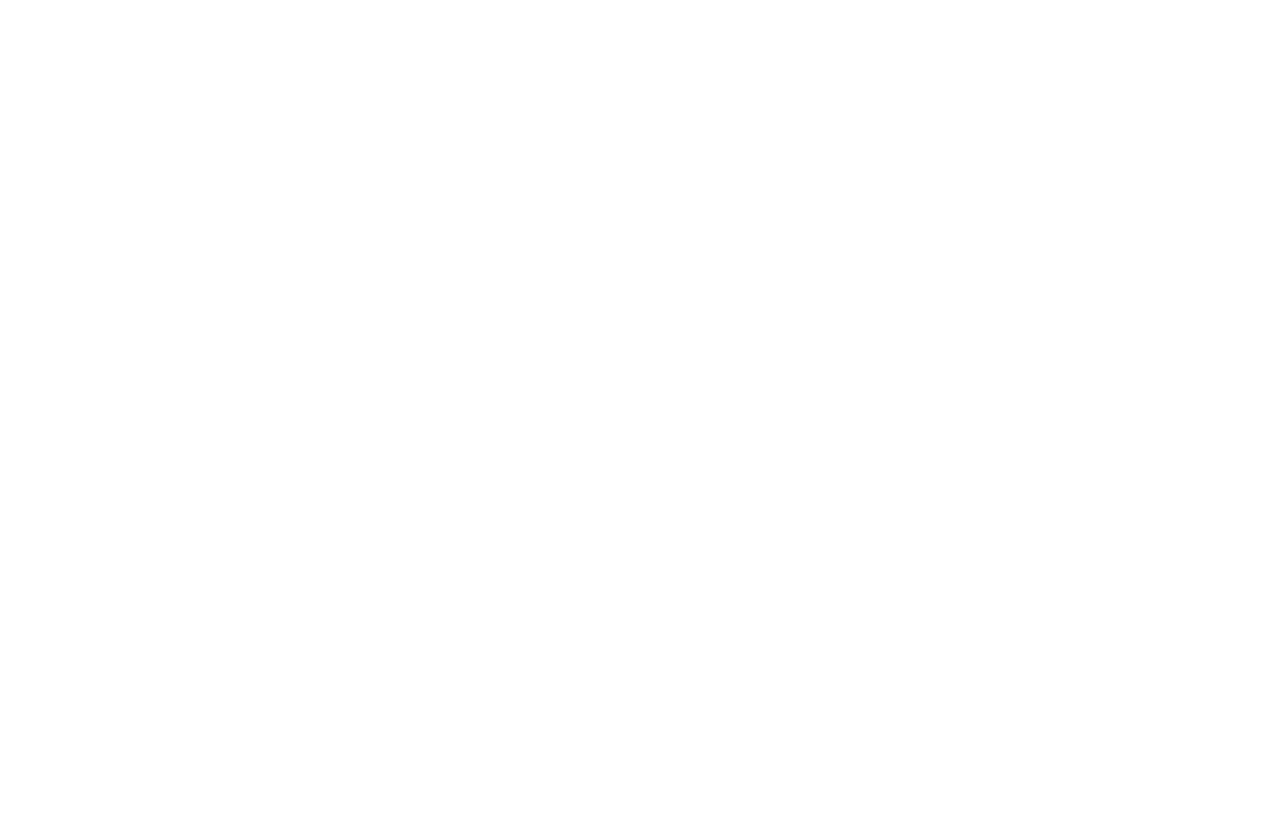
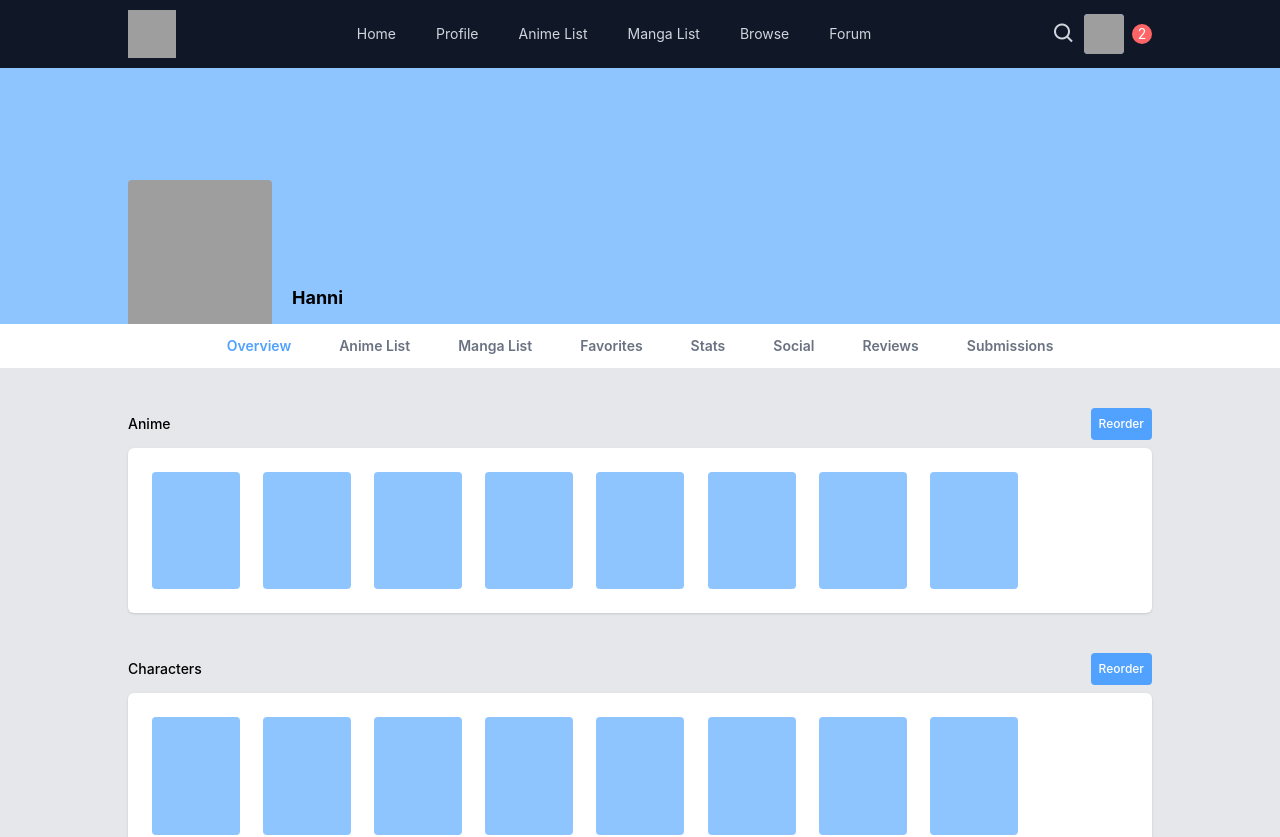
Before and after one commit to loganyeh/moviecritic, a React (Vite) app in the folder frontend/: page /favorites in a window 1280 px wide. Before the commit this address had no page. Shown: the top 837 px of the page. Before the commit the page ends 800 px from the top, so only its background shows below. Built offline with nearby package versions, Linux system fonts and the light colour scheme; grey boxes are pictures that could not be loaded.

Commit message:
Favorites page static ui & created components done

```diff
--- a/frontend/src/App.tsx
+++ b/frontend/src/App.tsx
@@ -1,7 +1,8 @@
 // pages
 import Home from "./pages/Home/Home";
 import Browse from "./pages/Browse/Browse";
-import Overview from "./pages/Profile/Overview/Overview";
+import Overview from "./pages/Overview/Overview";
+import Favorites from "./pages/Favorites/Favorites";
 
 import { Routes, Route } from "react-router-dom";
 
@@ -13,6 +14,7 @@
       <Route path="/" element={<Home />} />
       <Route path="/browse" element={<Browse />} />
       <Route path="/overview" element={<Overview />} />
+      <Route path="/favorites" element={<Favorites />} />
     </Routes>
     </>
   )
--- a/frontend/src/components/ProfileNav.tsx
+++ b/frontend/src/components/ProfileNav.tsx
@@ -1,15 +1,15 @@
-
+import { Link } from "react-router-dom";
 
 function ProfileNav(){
     const profileNav = [
-        { text: 'Overview', route: '/'},
-        { text: 'Anime List', route: '/'},
-        { text: 'Manga List', route: '/'},
-        { text: 'Favorites', route: '/'},
-        { text: 'Stats', route: '/'},
-        { text: 'Social', route: '/'},
-        { text: 'Reviews', route: '/'},
-        { text: 'Submissions', route: '/'},
+        { text: 'Overview', route: '/overview'},
+        { text: 'Anime List', route: '/overview'},
+        { text: 'Manga List', route: '/overview'},
+        { text: 'Favorites', route: '/favorites'},
+        { text: 'Stats', route: '/overview'},
+        { text: 'Social', route: '/overview'},
+        { text: 'Reviews', route: '/overview'},
+        { text: 'Submissions', route: '/overview'},
     ];
 
     return(
@@ -17,9 +17,9 @@
             <section className="bg-white">
                 <div className="flex md:justify-center gap-x-10 md:gap-x-12 md:gap-y-5 px-12 py-4 lg:py-3 overflow-x-scroll md:flex-wrap">
                     {profileNav.map((nav, index) => {
-                        return <div key={index} className={`${index === 0 ? "text-blue-400" : "text-gray-500"} text-sm font-semibold shrink-0`}>
+                        return <Link to={`${nav.route}`} key={index} className={`${index === 0 ? "text-blue-400" : "text-gray-500"} text-sm font-semibold shrink-0`}>
                             {nav.text}
-                        </div>
+                        </Link>
                     })}
                 </div>
             </section>
--- /dev/null
+++ b/frontend/src/pages/Favorites/Favorites.tsx
@@ -0,0 +1,27 @@
+import DesktopHeader from "../../components/DesktopHeader";
+import FloatingNav from "../../components/FloatingNav";
+import Footer from "../../components/Footer";
+import ProfileBanner from "../Overview/ProfileBanner";
+import ProfileNav from "../../components/ProfileNav";
+import FavoritesCard from "./FavoritesCard";
+
+function Favorites(){
+
+    return(
+        <>
+            <DesktopHeader />
+            <ProfileBanner />
+            <ProfileNav />
+
+            <div className="flex flex-col items-center gap-10 px-6 py-10 pb-16 bg-gray-200">
+                <FavoritesCard sectionName="Anime" />
+                <FavoritesCard sectionName="Characters" />
+            </div>
+
+            <FloatingNav />
+            <Footer />
+        </>
+    );
+};
+
+export default Favorites
--- /dev/null
+++ b/frontend/src/pages/Favorites/FavoritesCard.tsx
@@ -0,0 +1,33 @@
+
+
+type FavoritesCardProps = {
+    sectionName: string,
+};
+
+
+function FavoritesCard({ sectionName }: FavoritesCardProps ){
+
+    return(
+        <>
+            <section className="flex flex-col gap-2 max-w-5xl 2xl:max-w-7xl w-full">
+                <div className="flex justify-between items-center">
+                    <h1 className="text-sm font-medium">{sectionName}</h1>
+                    <div className="p-2 text-xs font-medium bg-blue-400 text-white rounded">Reorder</div>
+                </div>
+
+                <div className="bg-white rounded-md shadow">
+                    <div className="grid grid-cols-2 md:grid-cols-6 lg:grid-cols-8 xl:grid-cols-9 2xl:grid-cols-11 gap-5 xl:gap-6 p-6">
+                        {Array.from({length: 8}).map((_, index) => {
+                            return <div key={index} className="mx-auto md:mx-0 w-24 md:w-[88px] aspect-[3/4] bg-blue-300 rounded">
+
+                            </div>
+                        })}
+                    </div>
+
+                </div>
+            </section>
+        </>
+    );
+};
+
+export default FavoritesCard;
```
Also changed, not shown: frontend/src/pages/Overview/Overview.tsx (renamed from frontend/src/pages/Profile/Overview/Overview.tsx, +5 -5 lines), frontend/src/pages/Overview/ActivityHistory.tsx (renamed from frontend/src/pages/Profile/Overview/ActivityHistory.tsx), frontend/src/pages/Overview/FavoritesCard.tsx (renamed from frontend/src/pages/Profile/Overview/FavoritesCard.tsx), frontend/src/pages/Overview/GenreOverview.tsx (renamed from frontend/src/pages/Profile/Overview/GenreOverview.tsx), frontend/src/pages/Overview/ProfileBanner.tsx (renamed from frontend/src/pages/Profile/Overview/ProfileBanner.tsx), frontend/src/pages/Overview/WatchedStats.tsx (renamed from frontend/src/pages/Profile/Overview/WatchedStats.tsx).
